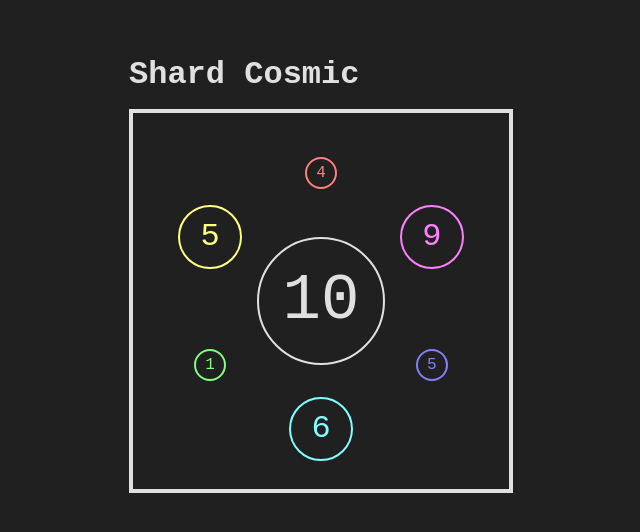
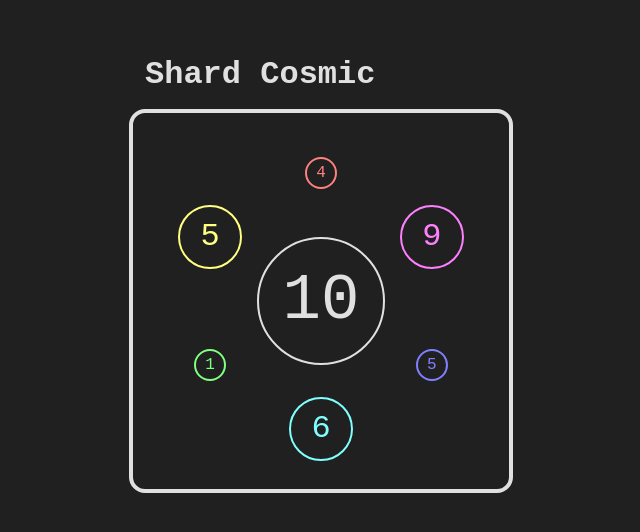
Before and after one commit to caleb-cox/shard-cosmic, a Vue app: page / in a window 1280 px wide. Shown: the part 126-658 px from the top of the page, without its empty margins (319-959 px from the left). Built offline with nearby package versions, Linux system fonts and the light colour scheme; a web font is replaced by a local one.

Commit message:
More style fussin

```diff
--- a/src/App.vue
+++ b/src/App.vue
@@ -22,6 +22,6 @@ resetCard();
 
 <style scoped>
 h1 {
-  margin-bottom: 1rem;
+  margin: 0 0 1rem 1rem;
 }
 </style>
--- a/src/components/Card.vue
+++ b/src/components/Card.vue
@@ -20,6 +20,7 @@ defineEmits(["deleteCard"]);
 .card {
   cursor: pointer;
   border: 0.25rem solid var(--color-white);
+  border-radius: 1rem;
   height: 24rem;
   width: 24rem;
   position: relative;
```
